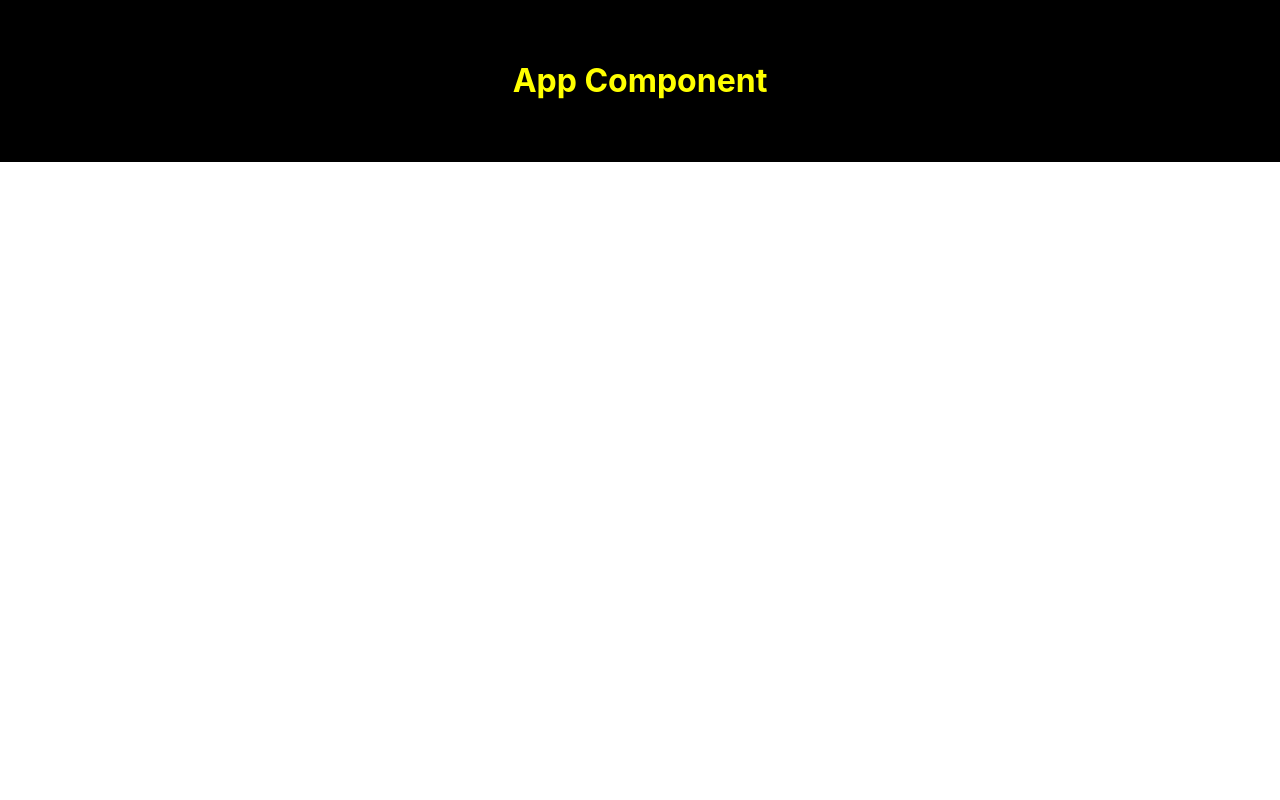
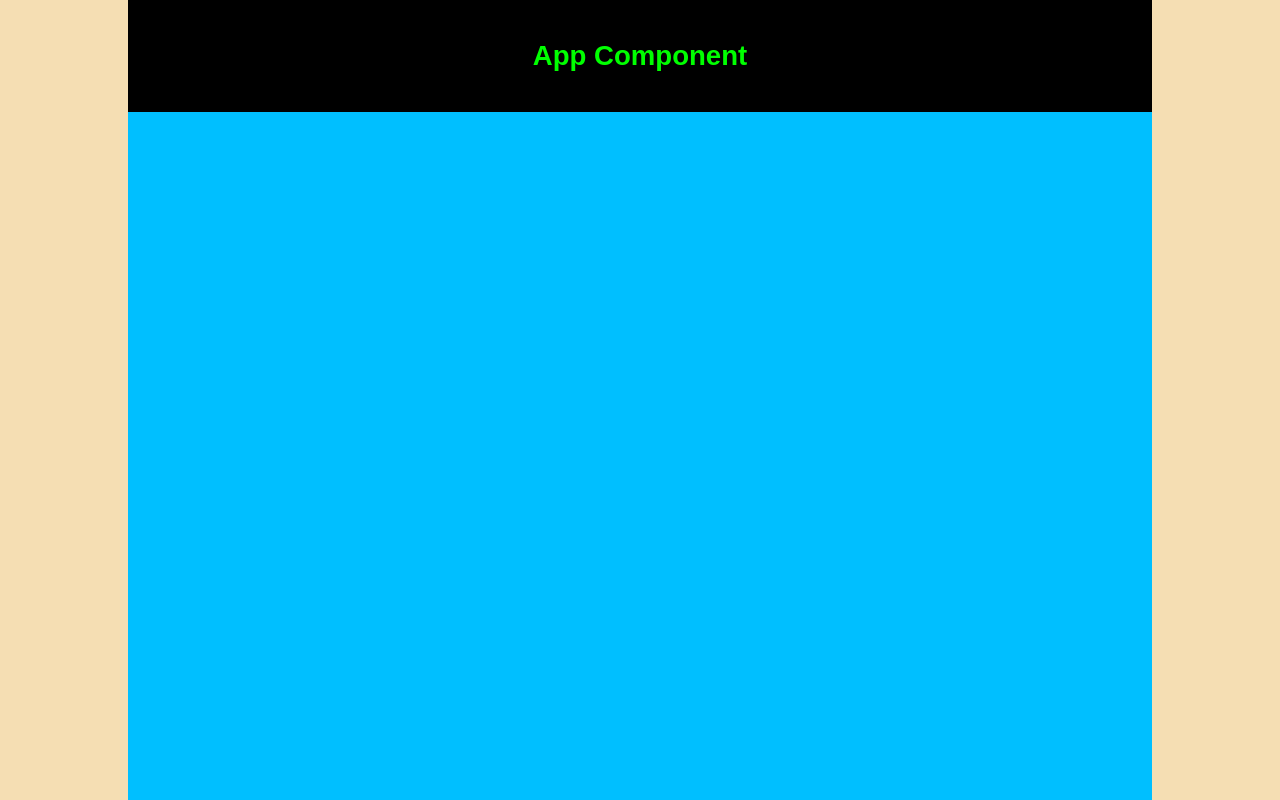
Before and after one commit to Jazaltron10/FJT-blog, a React (Vite) app: page / in a window 1280 px wide. Built offline with nearby package versions, Linux system fonts and the light colour scheme.

Commit message:
Setting up a Framework for the project

```diff
--- a/src/App.jsx
+++ b/src/App.jsx
@@ -1,12 +1,15 @@
 import { StyledContent } from "./components/styles/Content.styles"
+import GlobalStyles from './components/styles/Global'
+import {ContainerStyles} from './components/styles/Container.styled'
 
 function App() {
   return (
-    <div className="App">
+    <ContainerStyles>
+    <GlobalStyles/>
       <StyledContent>
         <h1>App Component </h1>
       </StyledContent>
-    </div>
+    </ContainerStyles>
   )
 }
 
--- /dev/null
+++ b/src/components/styles/Container.styled.jsx
@@ -0,0 +1,9 @@
+import styled from "styled-components";
+
+
+export const ContainerStyles = styled.article`
+    max-width: 1024px;
+    background: deepskyblue;
+    margin: auto;
+    min-height: 100vh;
+`
--- a/src/components/styles/Content.styles.jsx
+++ b/src/components/styles/Content.styles.jsx
@@ -2,15 +2,16 @@ import styled from "styled-components";
 
 export const StyledContent = styled.div`
     padding: 40px 0;
-    transition: ease-in .4s;
+    transition: ease-in .24s;
     text-align: center;
     background: black;
     color: white;
     h1{
-        color: yellow;
+        color: lime;
     }
 
     &:hover{
-        background-color: black;
+        background: linear-gradient(45deg, darkgreen, red, blue );
+        cursor: pointer;
     }
 `
--- a/src/components/styles/Global.styled.jsx
+++ b/src/components/styles/Global.jsx
@@ -10,7 +10,7 @@ const GlobalStyles = createGlobalStyle`
     }
 
     body {
-        background: ${({theme})=> theme.colors.body};
+        background: wheat;
         color: hsl(192, 100%, 9%);
         font-family: 'Poppins', sans-serif;
         font-size: 1.15em;
--- a/src/index.css
+++ /dev/null
@@ -1,13 +0,0 @@
-body {
-  margin: 0;
-  font-family: -apple-system, BlinkMacSystemFont, 'Segoe UI', 'Roboto', 'Oxygen',
-    'Ubuntu', 'Cantarell', 'Fira Sans', 'Droid Sans', 'Helvetica Neue',
-    sans-serif;
-  -webkit-font-smoothing: antialiased;
-  -moz-osx-font-smoothing: grayscale;
-}
-
-code {
-  font-family: source-code-pro, Menlo, Monaco, Consolas, 'Courier New',
-    monospace;
-}
--- a/src/main.jsx
+++ b/src/main.jsx
@@ -1,6 +1,5 @@
 import React from 'react'
 import ReactDOM from 'react-dom'
-import './index.css'
 import App from './App'
 
 ReactDOM.render(
```
